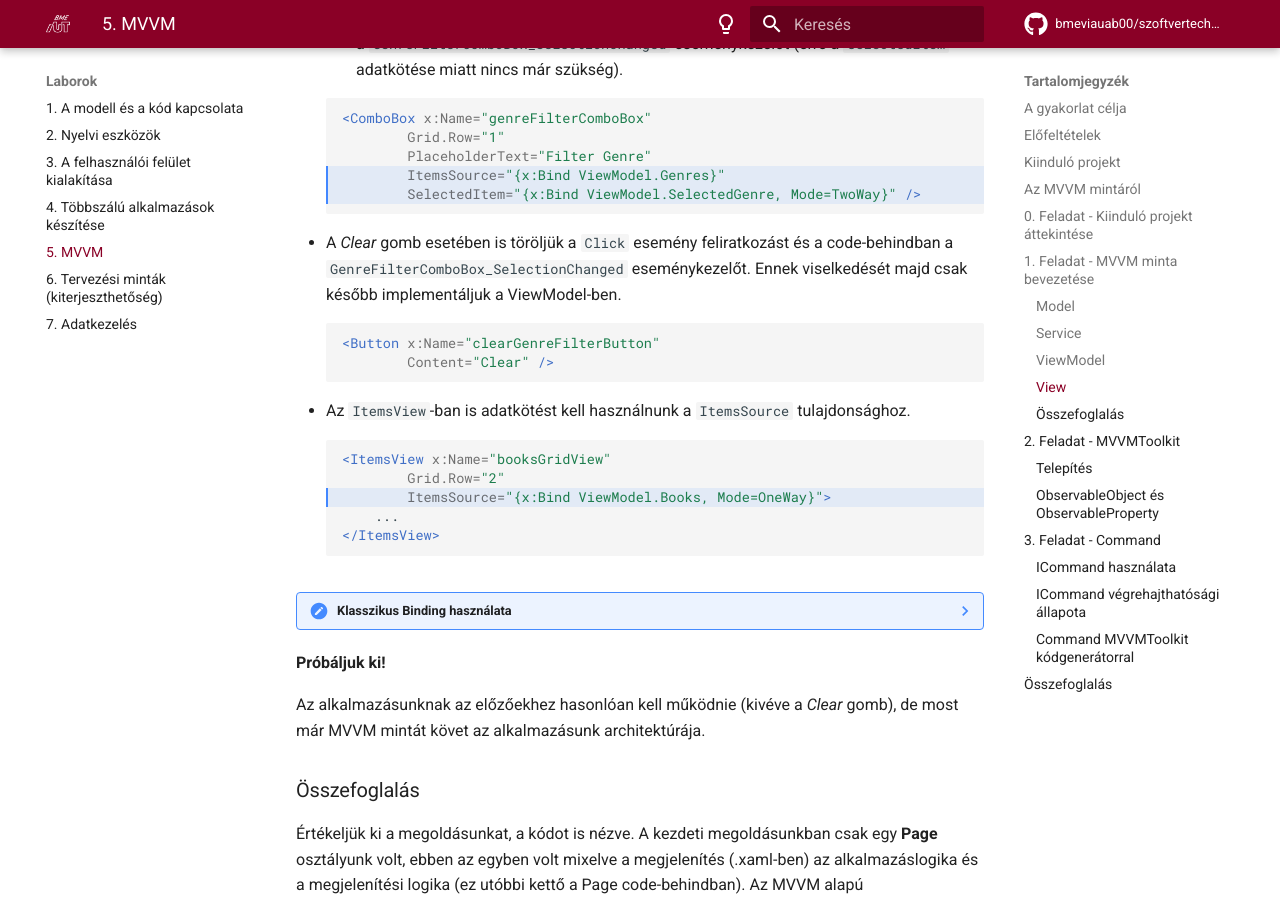
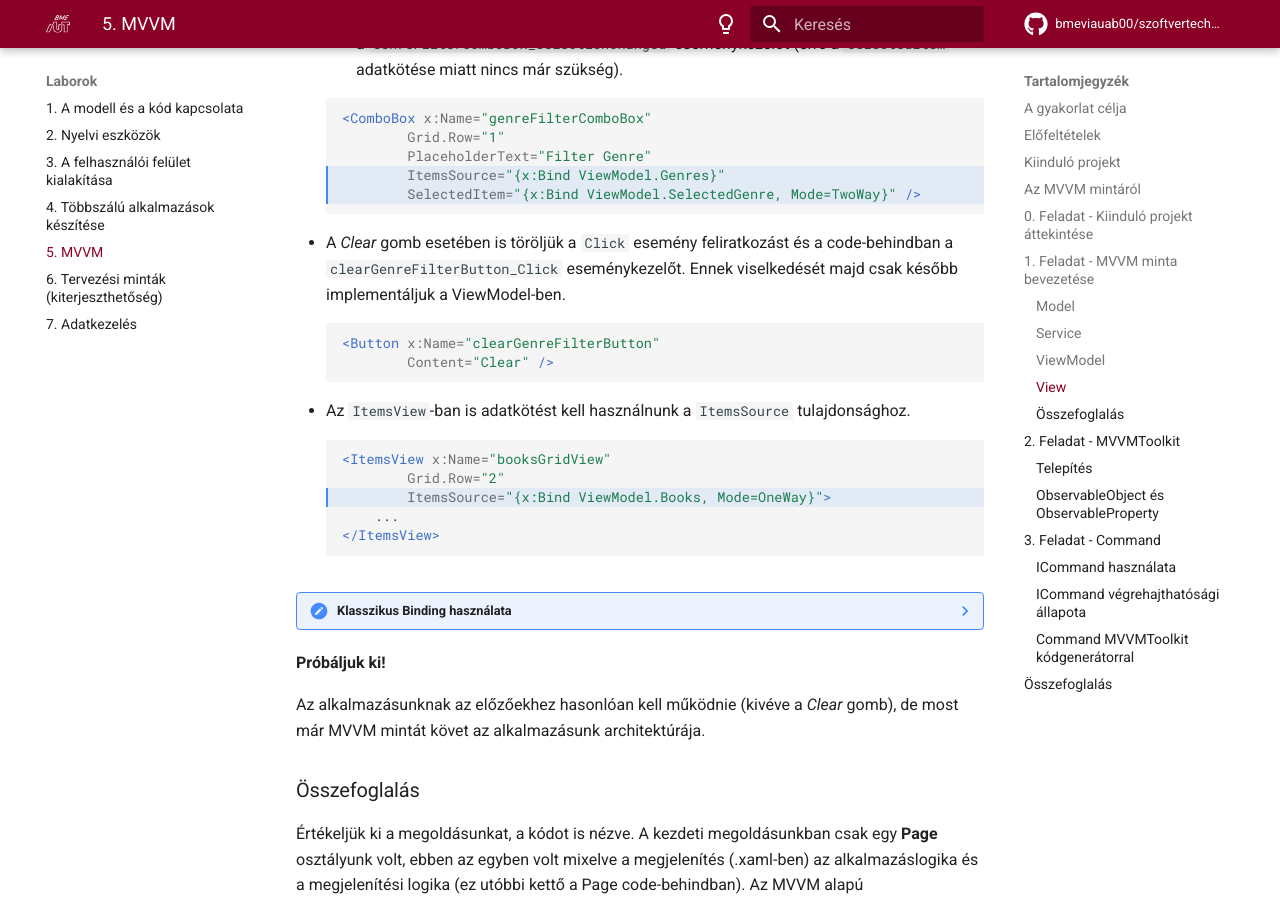
Before and after one commit to bmeviauab00/szoftvertechnikak, an MkDocs documentation site: the page built from docs/labor/5-mvvm/index.md, in a window 1280 px wide and 900 px high, scrolled down 10016 px. Built offline with MkDocs 1.6.1 and Material for MkDocs 9.7.7, drawn with Linux system fonts in a browser that asks for light colours; emoji names are drawn with the system emoji font; comment, search, counter and statistics services are not loaded; the version menu is left out.

Commit message:
Lab 5 kisebb javítások

````diff
--- a/docs/labor/5-mvvm/index.md
+++ b/docs/labor/5-mvvm/index.md
@@ -139,7 +139,7 @@ A `Book` osztályunk a korábbi `Lab.Mvvm` névtérből a `Lab.Mvvm.Models` név
 
 Az adatok betöltéséért felelős kódot helyezzük át egy új `BookService` nevű osztályba, amit egy újonnan létrehozott `Services` mappába helyezzünk el.
 
-* A `BookService` osztályba a `SeedDatabase`, `LoadGenres` és `LoadBooks` függvényeket emeljük át a `BookPage.xaml.cs`-ből
+* A `BookService` osztályba a `SeedDatabase`, `LoadGenres` és `LoadBooks` függvényeket emeljük át a `BookPage.xaml.cs`-ből.
 
 * Mozgassuk át a `_connectionString` mezőt is.
 
@@ -349,7 +349,7 @@ A `BooksPage.xaml` fájlban innentől kezdve használhatjuk a `ViewModel` proper
             SelectedItem="{x:Bind ViewModel.SelectedGenre, Mode=TwoWay}" />
     ```
 
-* A _Clear_ gomb esetében is töröljük a `Click` esemény feliratkozást és a code-behindban a `GenreFilterComboBox_SelectionChanged` eseménykezelőt. Ennek viselkedését majd csak később implementáljuk a ViewModel-ben.
+* A _Clear_ gomb esetében is töröljük a `Click` esemény feliratkozást és a code-behindban a `clearGenreFilterButton_Click` eseménykezelőt. Ennek viselkedését majd csak később implementáljuk a ViewModel-ben.
 
     ```xml
     <Button x:Name="clearGenreFilterButton"
````
